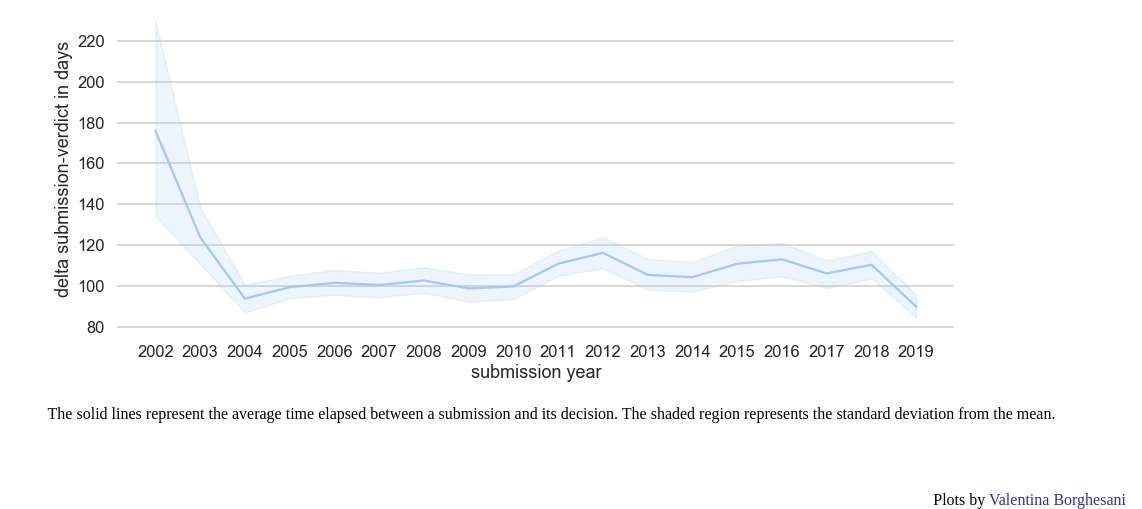
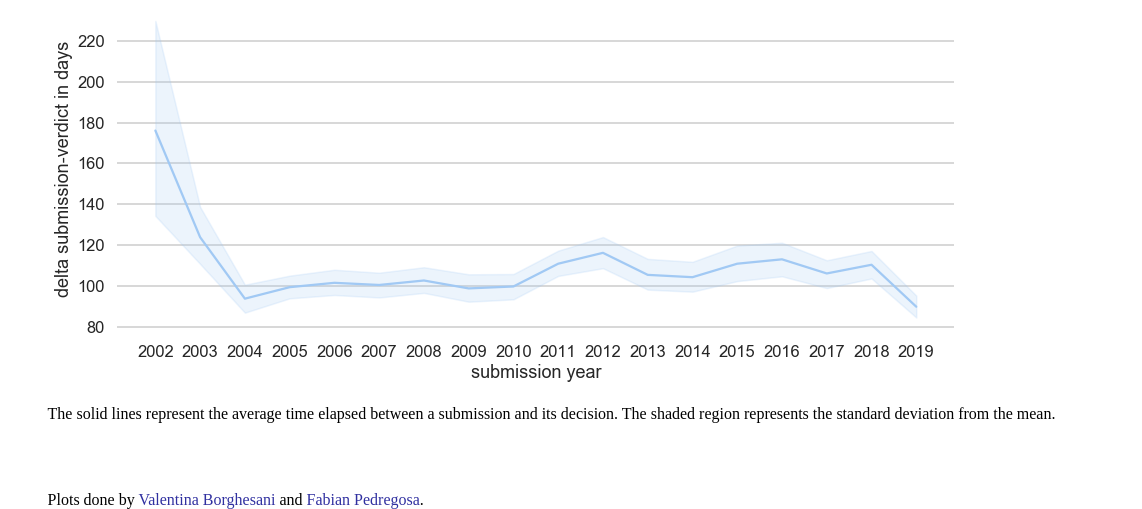
Before and after one commit to JmlrOrg/webpage, a Python web app: template templates/beta/stats.html in a window 1600 px wide. Shown: the part 625-1134 px from the top of the page, without its empty margins (458-1600 px from the left). Run offline with Jinja, Linux system fonts and the light colour scheme; the template is opened without the code that fills it, so the values that code supplies are empty.

Commit message:
Update stats.html

```diff
--- a/templates/beta/stats.html
+++ b/templates/beta/stats.html
@@ -15,6 +15,6 @@
     </p>
 
     <br><br>
-    <p style="text-align: right">Plots by <a href="https://valentina.borghesani.org/">Valentina Borghesani</a></p>
+    <p>Plots done by <a href="https://valentina.borghesani.org/">Valentina Borghesani</a> and <a href="http://fa.bianp.net/">Fabian Pedregosa</a>.</p>
 </div>
 {% endblock %}
```
